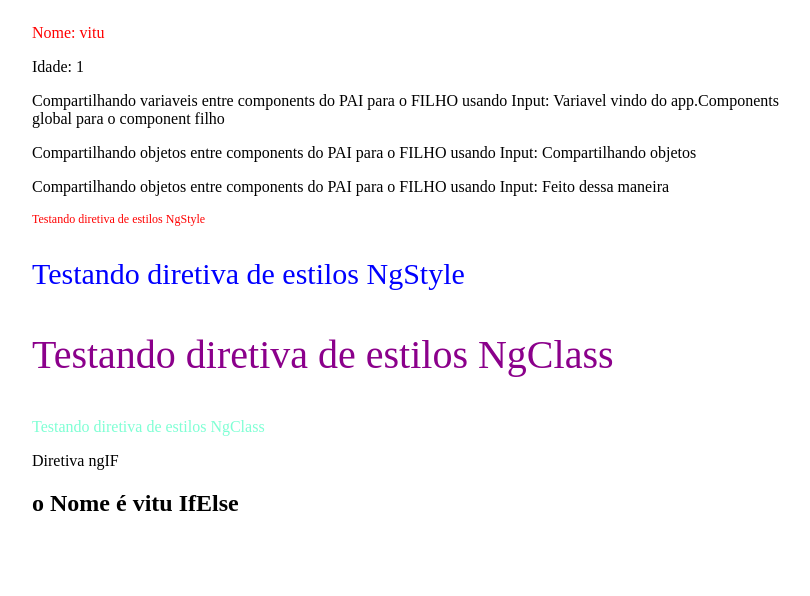
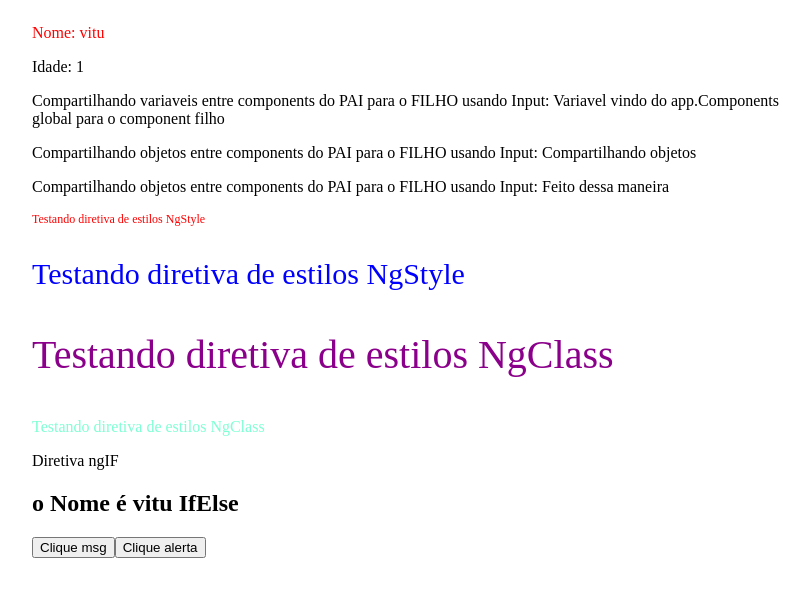
Before and after one commit to CadisRaziel/angular-learning-example, an Angular app: page / in a window 1280 px wide. Shown: the top 596 px of the page, without its empty margins (234-1044 px from the left). Built offline with nearby package versions, Linux system fonts and the light colour scheme.

Commit message:
evento de click

```diff
--- a/src/app/app.component.html
+++ b/src/app/app.component.html
@@ -9,5 +9,7 @@
         <app-diretivas></app-diretivas>
 
         <app-condicionais></app-condicionais>
+
+        <app-eventos></app-eventos>
     </div>
 </div>
--- a/src/app/app.module.ts
+++ b/src/app/app.module.ts
@@ -7,6 +7,7 @@ import { FirstComponentComponent } from './components/first-component/first-comp
 import { ComponentFilhoComponent } from './components/component-filho/component-filho.component';
 import { DiretivasComponent } from './components/diretivas/diretivas.component';
 import { CondicionaisComponent } from './components/condicionais/condicionais.component';
+import { EventosComponent } from './components/eventos/eventos.component';
 
 @NgModule({
   declarations: [
@@ -14,7 +15,8 @@ import { CondicionaisComponent } from './components/condicionais/condicionais.co
     FirstComponentComponent,
     ComponentFilhoComponent,
     DiretivasComponent,
-    CondicionaisComponent
+    CondicionaisComponent,
+    EventosComponent
   ],
   imports: [
     BrowserModule,
--- /dev/null
+++ b/src/app/components/eventos/eventos.component.html
@@ -0,0 +1,5 @@
+<div>
+    <p *ngIf="show">Exibindo MSG</p>
+    <button (click)="funcaoParaoClick()">Clique msg</button>
+    <button (click)="alerta()">Clique alerta</button>
+</div>
--- /dev/null
+++ b/src/app/components/eventos/eventos.component.ts
@@ -0,0 +1,28 @@
+import { Component, OnInit } from '@angular/core';
+
+@Component({
+  selector: 'app-eventos',
+  templateUrl: './eventos.component.html',
+  styleUrls: ['./eventos.component.scss']
+})
+export class EventosComponent implements OnInit {
+
+  show: boolean = false;
+
+  constructor() { }
+
+  ngOnInit(): void {
+  }
+
+  funcaoParaoClick(): void {
+      // this.show = true;
+      this.show = !this.show;
+  }
+
+  alerta(): void {
+    alert(
+      "alerta"
+    );
+  }
+
+}
```
Also changed, not shown: src/app/components/eventos/eventos.component.scss (added), 1 other file (tests, documents, lock files or other folders).
